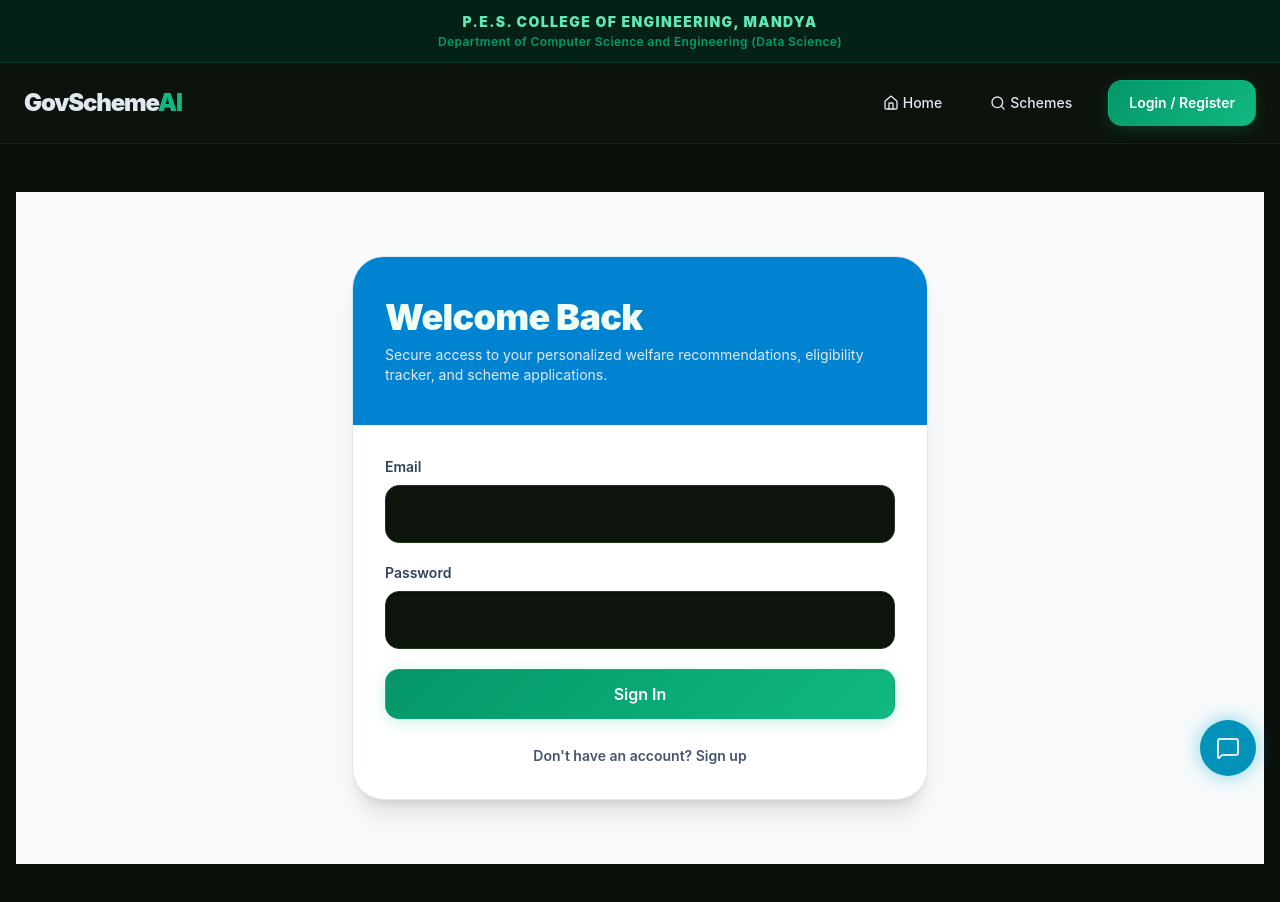
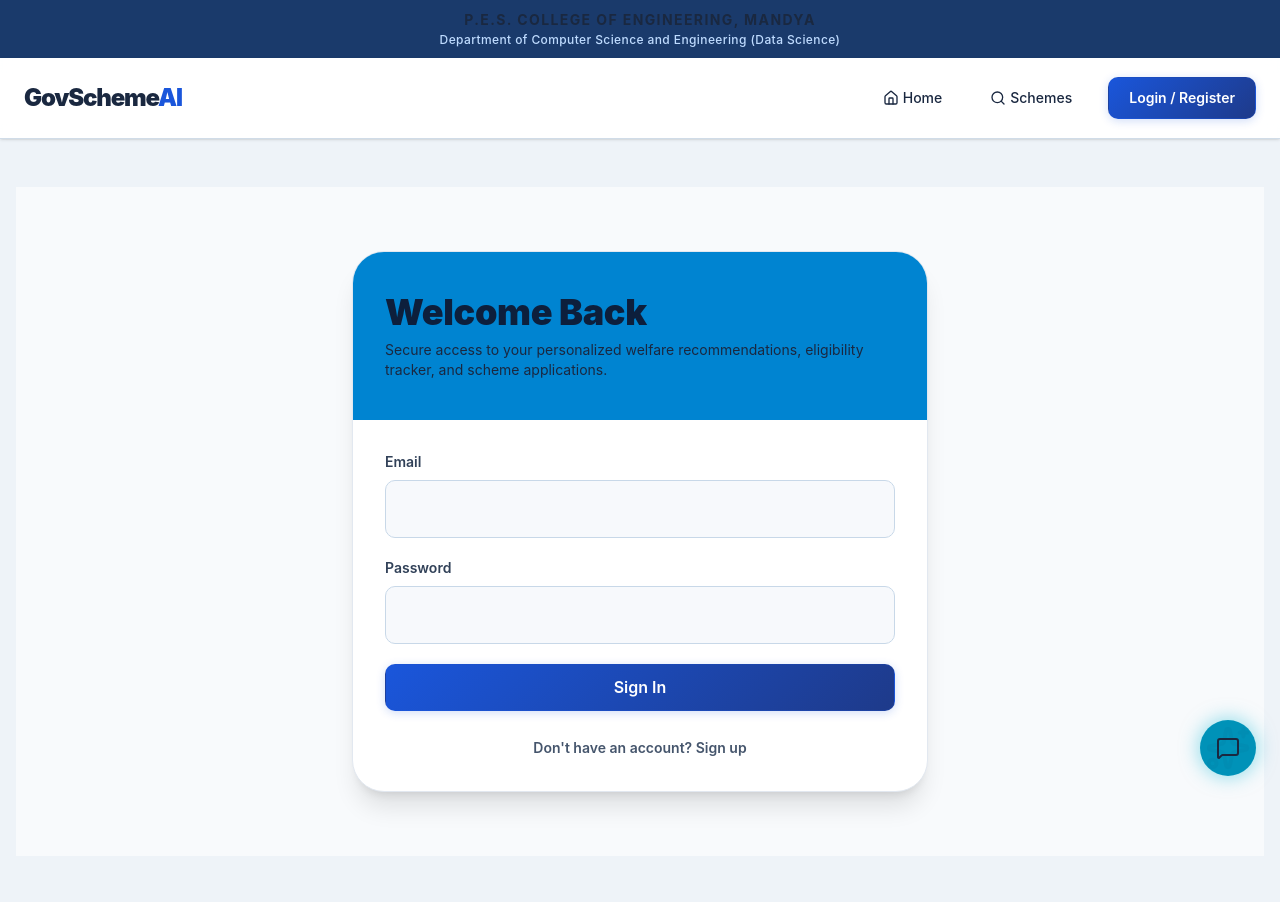
Before and after one commit to Pallavi-18-rgb/AI_Government_Scheme_Recommender, a React app in the folder frontend/: page /login in a window 1280 px wide. Shown: the top 902 px of the page. Built offline with nearby package versions, Linux system fonts and the light colour scheme; the HTML template or start-up script is replaced by a standard one.

Commit message:
Apply professional Blue & White government-style theme

```diff
--- a/frontend/src/components/Layout.jsx
+++ b/frontend/src/components/Layout.jsx
@@ -74,24 +74,24 @@ const Layout = ({ children }) => {
         return () => document.removeEventListener("mousedown", handleClickOutside);
     }, []);
 
-    const isActive = (path) => location.pathname === path ? 'bg-emerald-900/40 text-emerald-400 border-r-2 border-emerald-400' : 'text-slate-400 hover:bg-emerald-900/20 hover:text-emerald-300';
+    const isActive = (path) => location.pathname === path ? 'bg-blue-50 text-blue-700 border-r-2 border-blue-600 font-semibold' : 'text-slate-500 hover:bg-slate-50 hover:text-slate-800';
 
     const unreadCount = notifications.filter(n => !n.read_status).length;
 
     if (token) {
         return (
-            <div className="flex flex-col h-screen bg-[#0a0f0a] text-slate-100 overflow-hidden font-sans">
+            <div className="flex flex-col h-screen bg-[#eef3f8] text-slate-800 overflow-hidden font-sans">
                 {/* Department Branding Header */}
-                <div className="bg-emerald-950/60 border-b border-emerald-900/50 text-center py-3 flex-shrink-0 z-30 tracking-wide shadow-[0_2px_12px_rgba(16,185,129,0.08)]">
-                    <div className="text-sm font-black uppercase tracking-widest text-emerald-300">P.E.S. College of Engineering, Mandya</div>
-                    <div className="text-xs font-semibold text-emerald-500/80 mt-0.5">Department of Computer Science and Engineering (Data Science)</div>
+                <div className="bg-[#1a3a6b] text-center py-2.5 flex-shrink-0 z-30 tracking-wide">
+                    <div className="text-sm font-bold uppercase tracking-widest text-white">P.E.S. College of Engineering, Mandya</div>
+                    <div className="text-xs font-medium text-blue-200 mt-0.5">Department of Computer Science and Engineering (Data Science)</div>
                 </div>
                 <div className="flex flex-1 overflow-hidden">
                 {/* Sidebar */}
-                <aside className="w-72 flex-shrink-0 bg-[#0d150d] border-r border-emerald-900/40 flex flex-col z-20">
-                    <div className="h-24 flex flex-col justify-center px-6 border-b border-emerald-900/40">
-                        <span className="text-2xl font-black tracking-tight text-white">GovScheme<span className="text-emerald-400">AI</span></span>
-                        <span className="text-xs text-emerald-600 mt-1 uppercase tracking-[0.18em] font-medium">AI Welfare Assistant</span>
+                <aside className="w-72 flex-shrink-0 bg-white border-r border-[#d0dce8] flex flex-col z-20 shadow-sm">
+                    <div className="h-24 flex flex-col justify-center px-6 border-b border-[#d0dce8] bg-gradient-to-br from-[#1a3a6b] to-[#1a56db]">
+                        <span className="text-2xl font-black tracking-tight text-white">GovScheme<span className="text-yellow-300">AI</span></span>
+                        <span className="text-xs text-blue-200 mt-1 uppercase tracking-[0.15em] font-medium">AI Welfare Assistant</span>
                     </div>
                     <nav className="flex-1 px-4 py-8 space-y-2 overflow-y-auto">
                         <Link to="/dashboard" className={`flex items-center px-4 py-3 rounded-2xl font-medium transition-all duration-300 ${isActive('/dashboard')}`}>
@@ -199,14 +199,14 @@ const Layout = ({ children }) => {
 
     // Public Top Navbar Layout
     return (
-        <div className="min-h-screen bg-[#0a0f0a] text-slate-100 flex flex-col font-sans">
+        <div className="min-h-screen bg-[#eef3f8] text-slate-800 flex flex-col font-sans">
             {/* Department Branding Header */}
-            <div className="bg-emerald-950/60 border-b border-emerald-900/50 text-center py-3 flex-shrink-0 z-50 tracking-wide shadow-[0_2px_12px_rgba(16,185,129,0.08)]">
-                <div className="text-sm font-black uppercase tracking-widest text-emerald-300">P.E.S. College of Engineering, Mandya</div>
-                <div className="text-xs font-semibold text-emerald-500/80 mt-0.5">Department of Computer Science and Engineering (Data Science)</div>
+            <div className="bg-[#1a3a6b] text-center py-2.5 flex-shrink-0 z-50 tracking-wide">
+                <div className="text-sm font-bold uppercase tracking-widest text-white">P.E.S. College of Engineering, Mandya</div>
+                <div className="text-xs font-medium text-blue-200 mt-0.5">Department of Computer Science and Engineering (Data Science)</div>
             </div>
-            <div className="absolute inset-0 bg-[linear-gradient(rgba(16,185,129,0.02)_1px,transparent_1px),linear-gradient(90deg,rgba(16,185,129,0.02)_1px,transparent_1px)] bg-[size:48px_48px] pointer-events-none -z-10"></div>
-            <nav className="rounded-none border-b border-emerald-900/40 sticky top-0 z-50 bg-[#0d150d]/95 backdrop-blur-sm">
+            <div className="absolute inset-0 pointer-events-none -z-10"></div>
+            <nav className="rounded-none border-b border-[#d0dce8] sticky top-0 z-50 bg-white/95 backdrop-blur-sm shadow-sm">
                 <div className="max-w-7xl mx-auto px-6">
                     <div className="flex justify-between h-20 items-center">
                         <div className="flex items-center">
--- a/frontend/src/index.css
+++ b/frontend/src/index.css
@@ -1,160 +1,163 @@
-@import url('https://fonts.googleapis.com/css2?family=Inter:wght@400;500;600;700;800;900&display=swap');
+@import url('https://fonts.googleapis.com/css2?family=Inter:wght@300;400;500;600;700;800&display=swap');
 @import "tailwindcss";
 
 @layer base {
   body {
-    background-color: #0a0f0a !important;
-    background-image:
-      radial-gradient(circle at top left, rgba(16, 185, 129, 0.07), transparent 40%),
-      radial-gradient(circle at bottom right, rgba(5, 150, 105, 0.05), transparent 40%);
-    color: #e2e8f0 !important;
+    background-color: #eef3f8 !important;
+    color: #1a2840 !important;
     font-family: 'Inter', system-ui, sans-serif;
     min-height: 100vh;
   }
 
+  /* Headings - deep navy for authority and trust */
   h1, h2, h3, h4, h5, h6 {
-    color: #f0fdf4 !important;
-    letter-spacing: -0.02em;
+    color: #0d1f3c !important;
+    letter-spacing: -0.01em;
+    font-weight: 700;
   }
 
   p, span, label {
-    color: #94a3b8;
+    color: #3d5473;
   }
 
-  /* Override text colors for dark mode */
+  /* Text color overrides */
   .text-slate-100, .text-slate-200, .text-slate-300, .text-white {
-    color: #e2e8f0 !important;
+    color: #1a2840 !important;
   }
 
   .text-slate-400, .text-slate-500 {
-    color: #64748b !important;
+    color: #6b8299 !important;
   }
 
-  /* Background overrides - dark green-tinted surfaces */
+  /* Background overrides - clean white/off-white surfaces */
   .bg-slate-950 {
-    background-color: #0a0f0a !important;
+    background-color: #eef3f8 !important;
   }
 
   .bg-slate-900, .bg-slate-900\/50, .bg-slate-900\/80 {
-    background-color: #0f1a0f !important;
+    background-color: #f7f9fc !important;
   }
 
   .bg-slate-800, .bg-slate-800\/50, .bg-slate-800\/80 {
-    background-color: #162016 !important;
+    background-color: #e8eef5 !important;
   }
 
-  /* Sidebar */
+  /* Sidebar - clean white */
   aside.bg-slate-950\/80, aside {
-    background-color: #0d150d !important;
-    border-right-color: #1a2e1a !important;
+    background-color: #ffffff !important;
+    border-right-color: #d0dce8 !important;
   }
 
   header {
-    border-bottom-color: #1a2e1a !important;
-    background-color: #0d150d !important;
+    background-color: #ffffff !important;
+    border-bottom-color: #d0dce8 !important;
   }
 
-  /* Borders */
+  /* Borders - soft, unobtrusive */
   .border-slate-800\/60, .border-slate-700, .border-slate-700\/50, .border-slate-800\/50 {
-    border-color: #1e3a1e !important;
+    border-color: #d0dce8 !important;
   }
 
-  /* Emerald accent colors */
+  /* Accent - trustworthy government blue */
   .text-cyan-400, .text-cyan-500 {
-    color: #10b981 !important;
+    color: #1a56db !important;
   }
 
   .bg-cyan-950\/50, .bg-cyan-950\/80, .bg-cyan-950\/90 {
-    background-color: rgba(16, 185, 129, 0.1) !important;
+    background-color: #eff5ff !important;
   }
 
   .border-cyan-800\/50, .border-cyan-900\/50, .border-cyan-900\/60 {
-    border-color: rgba(16, 185, 129, 0.25) !important;
+    border-color: #bfcfee !important;
   }
 
   .text-cyan-300 {
-    color: #6ee7b7 !important;
+    color: #1e429f !important;
   }
 
-  /* Status indicators */
+  /* Status indicators - soft and calm */
   .bg-green-500\/10 {
-    background-color: rgba(16, 185, 129, 0.12) !important;
+    background-color: rgba(5, 150, 105, 0.08) !important;
   }
 
   .text-green-700 {
-    color: #34d399 !important;
+    color: #065f46 !important;
   }
 
   .bg-red-500\/10 {
-    background-color: rgba(239, 68, 68, 0.1) !important;
+    background-color: rgba(220, 38, 38, 0.06) !important;
   }
 
   .text-red-700 {
-    color: #f87171 !important;
+    color: #b91c1c !important;
   }
 
-  /* Buttons */
+  /* Select dropdown */
+  select option {
+    background-color: #ffffff !important;
+    color: #1a2840 !important;
+  }
+
+  /* Buttons - professional government blue */
   button.glass-button, a.glass-button, .glass-button {
     color: #ffffff !important;
-    background-image: linear-gradient(135deg, #059669, #10b981) !important;
-    border: 1px solid rgba(16, 185, 129, 0.3) !important;
-    box-shadow: 0 4px 16px rgba(16, 185, 129, 0.2) !important;
+    background: linear-gradient(135deg, #1a56db 0%, #1e3a8a 100%) !important;
+    border: 1px solid rgba(26, 86, 219, 0.2) !important;
+    box-shadow: 0 2px 10px rgba(26, 86, 219, 0.2) !important;
   }
 
   button.glass-button:hover, a.glass-button:hover, .glass-button:hover {
-    background-image: linear-gradient(135deg, #10b981, #34d399) !important;
-    box-shadow: 0 6px 24px rgba(16, 185, 129, 0.35) !important;
-  }
-
-  /* Select options dark background */
-  select option {
-    background-color: #0f1a0f !important;
-    color: #e2e8f0 !important;
+    background: linear-gradient(135deg, #1e40af 0%, #1e3a8a 100%) !important;
+    box-shadow: 0 4px 16px rgba(26, 86, 219, 0.3) !important;
   }
 }
 
 @layer components {
+  /* Cards - clean white with soft blue shadow */
   .glass-panel {
-    background: rgba(15, 26, 15, 0.85) !important;
-    border: 1px solid rgba(30, 58, 30, 0.9) !important;
-    box-shadow: 0 8px 32px rgba(0, 0, 0, 0.4), 0 1px 0 rgba(16, 185, 129, 0.05) inset !important;
-    border-radius: 1.25rem !important;
-    transition: transform 0.25s ease, border-color 0.25s ease, box-shadow 0.25s ease !important;
-    backdrop-filter: blur(12px);
+    background: #ffffff !important;
+    border: 1px solid #d0dce8 !important;
+    box-shadow: 0 2px 12px rgba(26, 86, 219, 0.05), 0 1px 3px rgba(0, 0, 0, 0.04) !important;
+    border-radius: 1rem !important;
+    transition: transform 0.2s ease, box-shadow 0.2s ease, border-color 0.2s ease !important;
+    backdrop-filter: none !important;
   }
 
   .glass-panel:hover {
     transform: translateY(-2px) !important;
-    border-color: rgba(16, 185, 129, 0.3) !important;
-    box-shadow: 0 16px 40px rgba(0, 0, 0, 0.5), 0 0 0 1px rgba(16, 185, 129, 0.1) !important;
+    border-color: #a3bcd8 !important;
+    box-shadow: 0 8px 24px rgba(26, 86, 219, 0.08), 0 2px 6px rgba(0, 0, 0, 0.04) !important;
   }
 
+  /* Buttons */
   .glass-button {
-    @apply text-white transition-all duration-200 transform active:scale-95 font-semibold;
-    border-radius: 0.875rem !important;
-    padding: 0.75rem 1.25rem !important;
+    @apply text-white font-semibold transition-all duration-200 transform active:scale-95;
+    border-radius: 0.625rem !important;
+    padding: 0.65rem 1.25rem !important;
   }
 
   .glass-button:hover {
     transform: translateY(-1px);
   }
 
+  /* Input fields */
   .glass-input {
-    background-color: #0d150d !important;
-    border: 1px solid #1e3a1e !important;
-    color: #e2e8f0 !important;
-    border-radius: 0.875rem !important;
-    box-shadow: inset 0 1px 3px rgba(0, 0, 0, 0.3) !important;
-    transition: all 0.2s ease !important;
+    background-color: #f7f9fc !important;
+    border: 1.5px solid #c8d8e8 !important;
+    color: #1a2840 !important;
+    border-radius: 0.625rem !important;
+    box-shadow: none !important;
+    transition: border-color 0.2s ease, box-shadow 0.2s ease !important;
   }
 
   .glass-input::placeholder {
-    color: #374151 !important;
+    color: #9bb2c8 !important;
   }
 
   .glass-input:focus {
-    border-color: #10b981 !important;
+    border-color: #1a56db !important;
+    background-color: #ffffff !important;
     outline: none;
-    box-shadow: 0 0 0 3px rgba(16, 185, 129, 0.15), inset 0 1px 3px rgba(0, 0, 0, 0.3) !important;
+    box-shadow: 0 0 0 3px rgba(26, 86, 219, 0.1) !important;
   }
 }
```
